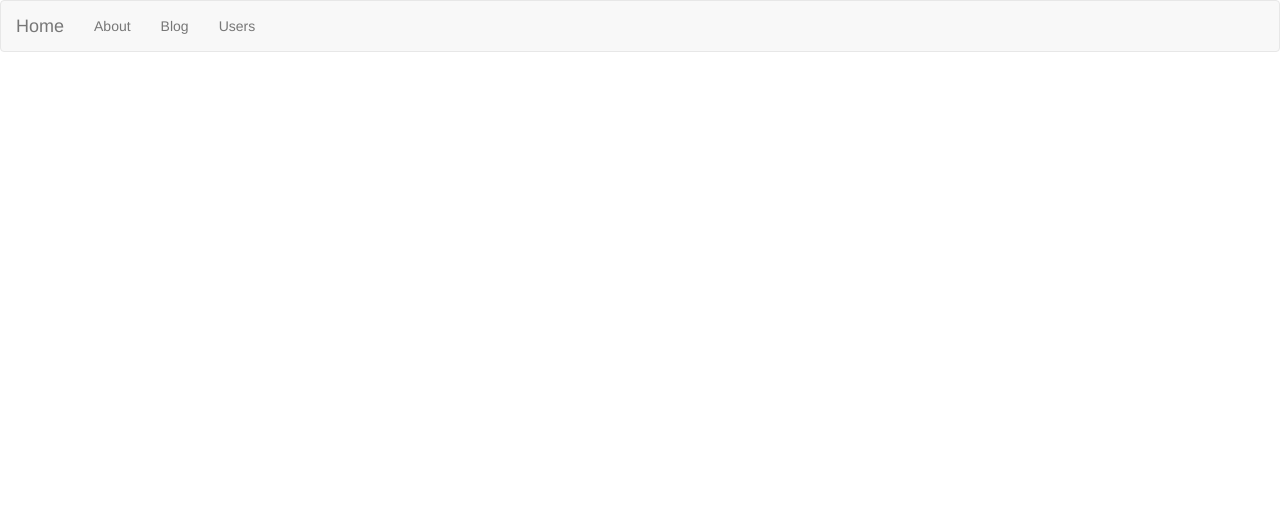
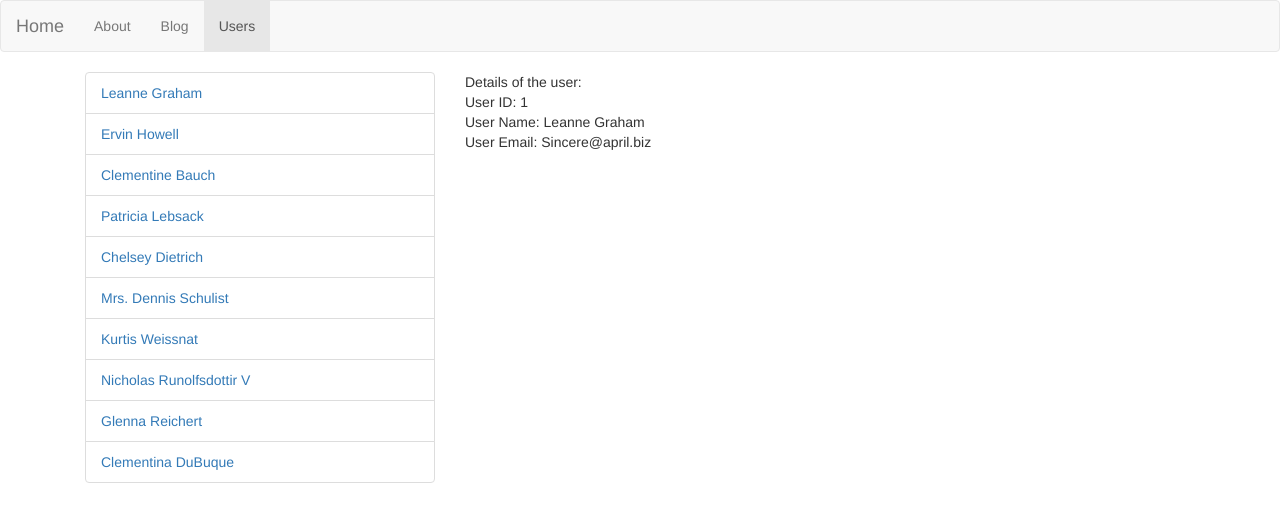
Before and after one commit to MrTato/Angular-9-Masterclass-with-TypeScript-Firebase-Material, an Angular app in the folder MYFIRSTANGULARSAPP/: page /users/1 in a window 1280 px wide. Before the commit this address led to /. Shown: the top 522 px of the page. Built offline with nearby package versions, Linux system fonts and the light colour scheme.

Commit message:
49. Implementing Child Routes

```diff
--- a/MYFIRSTANGULARSAPP/src/app/app.module.ts
+++ b/MYFIRSTANGULARSAPP/src/app/app.module.ts
@@ -15,6 +15,7 @@
 import { UsersComponent } from './components/users/users.component';
 import { UserDetailsComponent } from './components/user-details/user-details.component';
 import { UserComponent } from './components/user/user.component';
+import { PlaceholderComponent } from './components/placeholder/placeholder.component';
 
 @NgModule({
   declarations: [
@@ -29,7 +30,8 @@
     HeaderComponent,
     UsersComponent,
     UserDetailsComponent,
-    UserComponent
+    UserComponent,
+    PlaceholderComponent
   ],
   imports: [
     BrowserModule,
--- /dev/null
+++ b/MYFIRSTANGULARSAPP/src/app/components/placeholder/placeholder.component.html
@@ -0,0 +1,3 @@
+<p>
+  Please select a user to see their details!
+</p>
--- /dev/null
+++ b/MYFIRSTANGULARSAPP/src/app/components/placeholder/placeholder.component.ts
@@ -0,0 +1,15 @@
+import { Component, OnInit } from '@angular/core';
+
+@Component({
+  selector: 'app-placeholder',
+  templateUrl: './placeholder.component.html',
+  styleUrls: ['./placeholder.component.css']
+})
+export class PlaceholderComponent implements OnInit {
+
+  constructor() { }
+
+  ngOnInit(): void {
+  }
+
+}
--- a/MYFIRSTANGULARSAPP/src/app/components/user-details/user-details.component.html
+++ b/MYFIRSTANGULARSAPP/src/app/components/user-details/user-details.component.html
@@ -1 +1,6 @@
-<p>user-details works!</p>
+<p>
+  Details of the user: <br>
+  User ID: {{ user.id }} <br>
+  User Name: {{ user.name }} <br>
+  User Email: {{ user.email }} <br>
+</p>
--- a/MYFIRSTANGULARSAPP/src/app/components/user-details/user-details.component.ts
+++ b/MYFIRSTANGULARSAPP/src/app/components/user-details/user-details.component.ts
@@ -1,4 +1,6 @@
 import { Component, OnInit } from '@angular/core';
+import { ActivatedRoute } from '@angular/router';
+import { AnonymousSubject } from 'rxjs/internal/Subject';
 
 @Component({
   selector: 'app-user-details',
@@ -7,9 +9,251 @@
 })
 export class UserDetailsComponent implements OnInit {
 
-  constructor() { }
+  user: any;
+
+  users: any = [
+    {
+      "id": 1,
+      "name": "Leanne Graham",
+      "username": "Bret",
+      "email": "Sincere@april.biz",
+      "address": {
+        "street": "Kulas Light",
+        "suite": "Apt. 556",
+        "city": "Gwenborough",
+        "zipcode": "92998-3874",
+        "geo": {
+          "lat": "-37.3159",
+          "lng": "81.1496"
+        }
+      },
+      "phone": "1-770-736-8031 x56442",
+      "website": "hildegard.org",
+      "company": {
+        "name": "Romaguera-Crona",
+        "catchPhrase": "Multi-layered client-server neural-net",
+        "bs": "harness real-time e-markets"
+      }
+    },
+    {
+      "id": 2,
+      "name": "Ervin Howell",
+      "username": "Antonette",
+      "email": "Shanna@melissa.tv",
+      "address": {
+        "street": "Victor Plains",
+        "suite": "Suite 879",
+        "city": "Wisokyburgh",
+        "zipcode": "90566-7771",
+        "geo": {
+          "lat": "-43.9509",
+          "lng": "-34.4618"
+        }
+      },
+      "phone": "010-692-6593 x09125",
+      "website": "anastasia.net",
+      "company": {
+        "name": "Deckow-Crist",
+        "catchPhrase": "Proactive didactic contingency",
+        "bs": "synergize scalable supply-chains"
+      }
+    },
+    {
+      "id": 3,
+      "name": "Clementine Bauch",
+      "username": "Samantha",
+      "email": "Nathan@yesenia.net",
+      "address": {
+        "street": "Douglas Extension",
+        "suite": "Suite 847",
+        "city": "McKenziehaven",
+        "zipcode": "59590-4157",
+        "geo": {
+          "lat": "-68.6102",
+          "lng": "-47.0653"
+        }
+      },
+      "phone": "1-463-123-4447",
+      "website": "ramiro.info",
+      "company": {
+        "name": "Romaguera-Jacobson",
+        "catchPhrase": "Face to face bifurcated interface",
+        "bs": "e-enable strategic applications"
+      }
+    },
+    {
+      "id": 4,
+      "name": "Patricia Lebsack",
+      "username": "Karianne",
+      "email": "Julianne.OConner@kory.org",
+      "address": {
+        "street": "Hoeger Mall",
+        "suite": "Apt. 692",
+        "city": "South Elvis",
+        "zipcode": "53919-4257",
+        "geo": {
+          "lat": "29.4572",
+          "lng": "-164.2990"
+        }
+      },
+      "phone": "493-170-9623 x156",
+      "website": "kale.biz",
+      "company": {
+        "name": "Robel-Corkery",
+        "catchPhrase": "Multi-tiered zero tolerance productivity",
+        "bs": "transition cutting-edge web services"
+      }
+    },
+    {
+      "id": 5,
+      "name": "Chelsey Dietrich",
+      "username": "Kamren",
+      "email": "Lucio_Hettinger@annie.ca",
+      "address": {
+        "street": "Skiles Walks",
+        "suite": "Suite 351",
+        "city": "Roscoeview",
+        "zipcode": "33263",
+        "geo": {
+          "lat": "-31.8129",
+          "lng": "62.5342"
+        }
+      },
+      "phone": "(254)954-1289",
+      "website": "demarco.info",
+      "company": {
+        "name": "Keebler LLC",
+        "catchPhrase": "User-centric fault-tolerant solution",
+        "bs": "revolutionize end-to-end systems"
+      }
+    },
+    {
+      "id": 6,
+      "name": "Mrs. Dennis Schulist",
+      "username": "Leopoldo_Corkery",
+      "email": "Karley_Dach@jasper.info",
+      "address": {
+        "street": "Norberto Crossing",
+        "suite": "Apt. 950",
+        "city": "South Christy",
+        "zipcode": "23505-1337",
+        "geo": {
+          "lat": "-71.4197",
+          "lng": "71.7478"
+        }
+      },
+      "phone": "1-477-935-8478 x6430",
+      "website": "ola.org",
+      "company": {
+        "name": "Considine-Lockman",
+        "catchPhrase": "Synchronised bottom-line interface",
+        "bs": "e-enable innovative applications"
+      }
+    },
+    {
+      "id": 7,
+      "name": "Kurtis Weissnat",
+      "username": "Elwyn.Skiles",
+      "email": "Telly.Hoeger@billy.biz",
+      "address": {
+        "street": "Rex Trail",
+        "suite": "Suite 280",
+        "city": "Howemouth",
+        "zipcode": "58804-1099",
+        "geo": {
+          "lat": "24.8918",
+          "lng": "21.8984"
+        }
+      },
+      "phone": "210.067.6132",
+      "website": "elvis.io",
+      "company": {
+        "name": "Johns Group",
+        "catchPhrase": "Configurable multimedia task-force",
+        "bs": "generate enterprise e-tailers"
+      }
+    },
+    {
+      "id": 8,
+      "name": "Nicholas Runolfsdottir V",
+      "username": "Maxime_Nienow",
+      "email": "Sherwood@rosamond.me",
+      "address": {
+        "street": "Ellsworth Summit",
+        "suite": "Suite 729",
+        "city": "Aliyaview",
+        "zipcode": "45169",
+        "geo": {
+          "lat": "-14.3990",
+          "lng": "-120.7677"
+        }
+      },
+      "phone": "586.493.6943 x140",
+      "website": "jacynthe.com",
+      "company": {
+        "name": "Abernathy Group",
+        "catchPhrase": "Implemented secondary concept",
+        "bs": "e-enable extensible e-tailers"
+      }
+    },
+    {
+      "id": 9,
+      "name": "Glenna Reichert",
+      "username": "Delphine",
+      "email": "Chaim_McDermott@dana.io",
+      "address": {
+        "street": "Dayna Park",
+        "suite": "Suite 449",
+        "city": "Bartholomebury",
+        "zipcode": "76495-3109",
+        "geo": {
+          "lat": "24.6463",
+          "lng": "-168.8889"
+        }
+      },
+      "phone": "(775)976-6794 x41206",
+      "website": "conrad.com",
+      "company": {
+        "name": "Yost and Sons",
+        "catchPhrase": "Switchable contextually-based project",
+        "bs": "aggregate real-time technologies"
+      }
+    },
+    {
+      "id": 10,
+      "name": "Clementina DuBuque",
+      "username": "Moriah.Stanton",
+      "email": "Rey.Padberg@karina.biz",
+      "address": {
+        "street": "Kattie Turnpike",
+        "suite": "Suite 198",
+        "city": "Lebsackbury",
+        "zipcode": "31428-2261",
+        "geo": {
+          "lat": "-38.2386",
+          "lng": "57.2232"
+        }
+      },
+      "phone": "024-648-3804",
+      "website": "ambrose.net",
+      "company": {
+        "name": "Hoeger LLC",
+        "catchPhrase": "Centralized empowering task-force",
+        "bs": "target end-to-end models"
+      }
+    }
+  ]
+
+  constructor(private activatedRoute: ActivatedRoute) { }
 
   ngOnInit(): void {
+    this.activatedRoute.params.subscribe( params => {
+      this.user = this.users.filter( user => {
+        return user.id === +params.userId
+      })[0];
+    });
+
+    this.activatedRoute.queryParams.subscribe( qs => console.log('Got the QS as: ', qs));
   }
 
 }
--- a/MYFIRSTANGULARSAPP/src/app/components/user/user.component.html
+++ b/MYFIRSTANGULARSAPP/src/app/components/user/user.component.html
@@ -1 +1 @@
-<a routerLink="/{{user.id}}">{{ user.name }}</a>
+<a routerLink="./{{user.id}}">{{ user.name }}</a>
--- a/MYFIRSTANGULARSAPP/src/app/components/users/users.component.html
+++ b/MYFIRSTANGULARSAPP/src/app/components/users/users.component.html
@@ -4,12 +4,11 @@
       <li
         class="list-group-item"
         *ngFor="let user of users">
-        <!-- <a routerLink="/{{user.id}}">{{ user.name }}</a> -->
         <app-user [user]="user"></app-user>
       </li>
     </ul>
   </div>
   <div class="col-md-8">
-    <app-user-details></app-user-details>
+    <router-outlet></router-outlet>
   </div>
 </div>
```
Also changed, not shown: MYFIRSTANGULARSAPP/src/app/app-routing.module.ts (+7 -1 lines), MYFIRSTANGULARSAPP/src/app/components/placeholder/placeholder.component.css (added), 1 other file (tests, documents, lock files or other folders).
